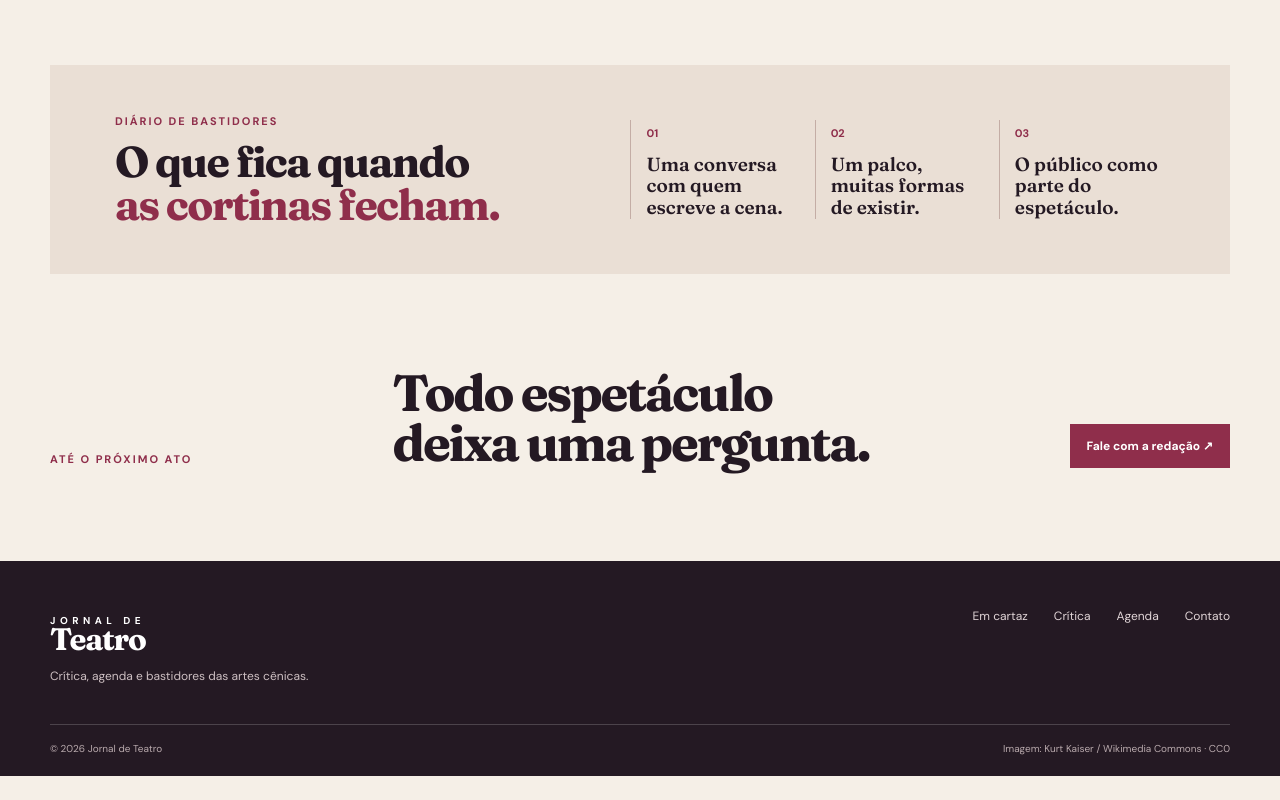
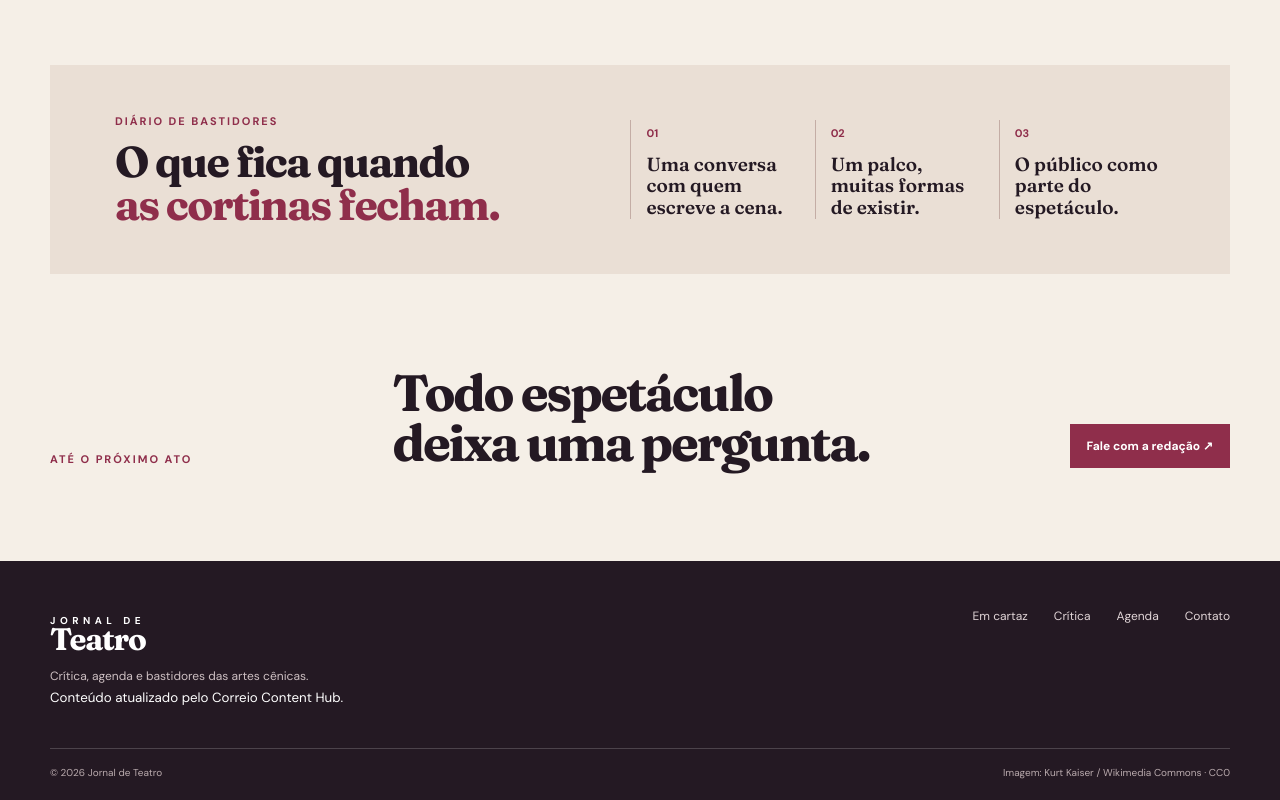
Before and after one commit to matheusmoura0/jornal-de-teatro, a website with bundled scripts: page public/index.html in a window 1280 px wide. Shown: the part 2001-2801 px from the top of the page. Before the commit the page ends 2777 px from the top, so only its background shows below. Built offline with nearby package versions, Linux system fonts and the light colour scheme; no server answers.

Commit message:
Refine Jornal de Teatro editorial shell

```diff
--- a/public/index.html
+++ b/public/index.html
@@ -38,7 +38,7 @@
         <section class="closing wrap" id="sobre"><p class="kicker">ATÉ O PRÓXIMO ATO</p><h2>Todo espetáculo<br />deixa uma pergunta.</h2><a class="solid-button" href="mailto:redacao@jornaldeteatro.rio.br">Fale com a redação <span aria-hidden="true">↗</span></a></section>
       </main>
 
-      <footer class="footer"><div class="wrap footer-top"><div><a class="wordmark footer-mark" href="/" aria-label="Jornal de Teatro, início"><span>JORNAL DE</span><strong>Teatro</strong></a><p>Crítica, agenda e bastidores das artes cênicas.</p></div><div class="footer-links"><a href="#cartaz">Em cartaz</a><a href="#critica">Crítica</a><a href="#agenda">Agenda</a><a href="mailto:redacao@jornaldeteatro.rio.br">Contato</a></div></div><div class="wrap footer-bottom"><span>© <span id="year"></span> Jornal de Teatro</span><span>Imagem: Kurt Kaiser / Wikimedia Commons · CC0</span></div></footer>
+      <footer class="footer"><div class="wrap footer-top"><div><a class="wordmark footer-mark" href="/" aria-label="Jornal de Teatro, início"><span>JORNAL DE</span><strong>Teatro</strong></a><p>Crítica, agenda e bastidores das artes cênicas.</p><small class="footer-source">Conteúdo atualizado pelo Correio Content Hub.</small></div><div class="footer-links"><a href="#cartaz">Em cartaz</a><a href="#critica">Crítica</a><a href="#agenda">Agenda</a><a href="mailto:redacao@jornaldeteatro.rio.br">Contato</a></div></div><div class="wrap footer-bottom"><span>© <span id="year"></span> Jornal de Teatro</span><span>Imagem: Kurt Kaiser / Wikimedia Commons · CC0</span></div></footer>
     </div>
     <script type="module" src="/app.js"></script>
   </body>
```
